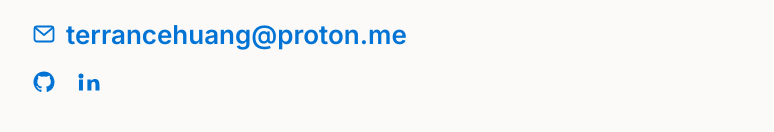
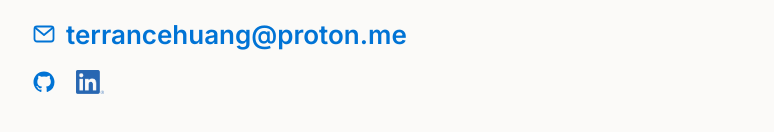
Before and after one commit to terrancekhuang/terrancehuang.dev, a React (Vite) app: page / in a window 1280 px wide. Shown: the part 1933-2065 px from the top of the page, without its empty margins (252-1026 px from the left). Built offline with nearby package versions, Linux system fonts and the light colour scheme.

Commit message:
use official linkedin icon

```diff
--- a/src/components/Contact.tsx
+++ b/src/components/Contact.tsx
@@ -1,12 +1,7 @@
 import { contact } from '../data/content';
-import { GithubIcon, LinkedinIcon, MailIcon } from './icons';
+import { GithubIcon, MailIcon } from './icons';
 import Eyebrow from './Eyebrow';
 import Section from './Section';
-
-const socialLinks = [
-  { href: contact.github, label: 'GitHub profile', Icon: GithubIcon },
-  { href: contact.linkedin, label: 'LinkedIn profile', Icon: LinkedinIcon },
-];
 
 function Contact() {
   return (
@@ -22,12 +17,13 @@ function Contact() {
           {contact.email}
         </a>
       </p>
-      <div style={{ display: 'flex', gap: 20 }}>
-        {socialLinks.map(({ href, label, Icon }) => (
-          <a key={label} href={href} aria-label={label} className="link-accent">
-            <Icon size={24} />
-          </a>
-        ))}
+      <div style={{ display: 'flex', alignItems: 'center', gap: 20 }}>
+        <a href={contact.github} aria-label="GitHub profile" className="link-accent">
+          <GithubIcon size={24} />
+        </a>
+        <a href={contact.linkedin} aria-label="LinkedIn profile">
+          <img src={contact.linkedinBadgeSrc} alt="LinkedIn" height={24} />
+        </a>
       </div>
     </Section>
   );
--- a/src/components/icons.tsx
+++ b/src/components/icons.tsx
@@ -44,11 +44,3 @@ export function GithubIcon({ size = 20 }: IconProps) {
     </svg>
   );
 }
-
-export function LinkedinIcon({ size = 20 }: IconProps) {
-  return (
-    <svg width={size} height={size} viewBox="0 0 24 24" fill="currentColor">
-      <path d="M4.98 3.5a2.5 2.5 0 1 1 0 5 2.5 2.5 0 0 1 0-5ZM2.98 9.5h4v11h-4v-11ZM10.98 9.5h3.83v1.5h.05c.53-1 1.85-2.06 3.8-2.06 4.06 0 4.81 2.67 4.81 6.14v5.42h-4v-5.69c0-1.36-.02-3.1-1.89-3.1-1.9 0-2.19 1.48-2.19 3v5.79h-4v-11Z" />
-    </svg>
-  );
-}
--- a/src/data/content.ts
+++ b/src/data/content.ts
@@ -64,4 +64,5 @@ export const contact = {
   email: "terrancehuang@proton.me",
   github: "https://github.com/terrancekhuang",
   linkedin: "https://linkedin.com/in/terrancehuang",
+  linkedinBadgeSrc: "/images/linkedin-badge.png",
 };
```
Also changed, not shown: public/images/linkedin-badge.png (added).
